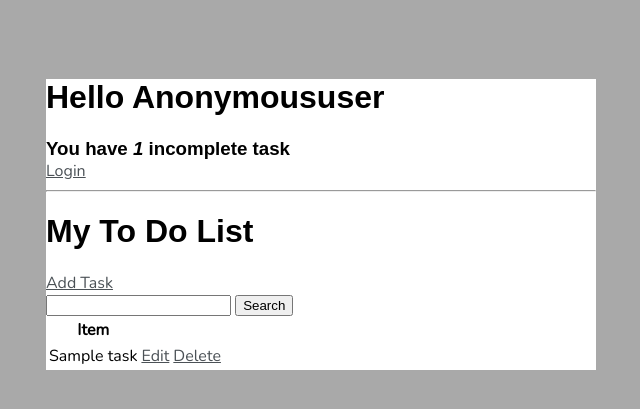
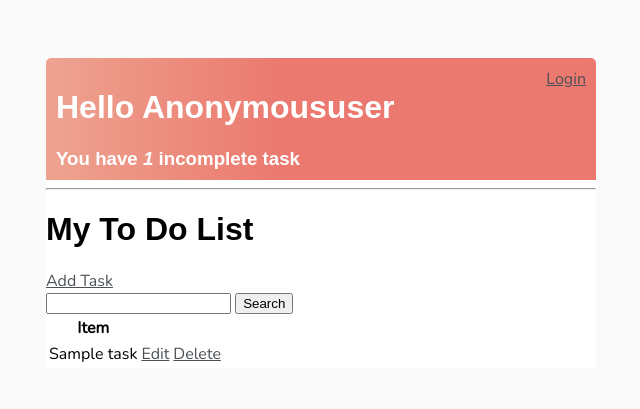
Before and after one commit to ESMorris/Todo-List-App, a Django app: template TodoListApp/TodoApp/templates/TodoApp/task_list.html in a window 1280 px wide. Shown: the top 409 px of the page, without its empty margins (319-959 px from the left). Run offline with Django 3.2, Linux system fonts and the light colour scheme; the template is opened without the code that fills it: most values are stand-ins (such as "Sample title", 1, 10 or a date in 2020).

Commit message:
Added more styling to the app

```diff
--- a/TodoListApp/TodoApp/templates/TodoApp/main.html
+++ b/TodoListApp/TodoApp/templates/TodoApp/main.html
@@ -12,7 +12,7 @@
 
         <style>
             body{
-                background-color: darkgrey;
+                background-color: #FAFAFA;
                 font-family: 'Nunito', sans-serif;
                 padding-top: 50px;
             }
@@ -33,6 +33,15 @@
                 box-shadow: 2px 2px 13px -4px rbga(0, 0, 0, 0.211);
             }
 
+            .header-bar {
+                display: flex;
+                justify-content: space-between;
+                color: #fff;
+                padding: 10px;
+                border-radius: 5px 5px 0 0;
+                background: linear-gradient(90deg, #EEA390 0%, #EB796F 43%, #EB796F 100%);
+            }
+
         </style>
 
     </head>
```
